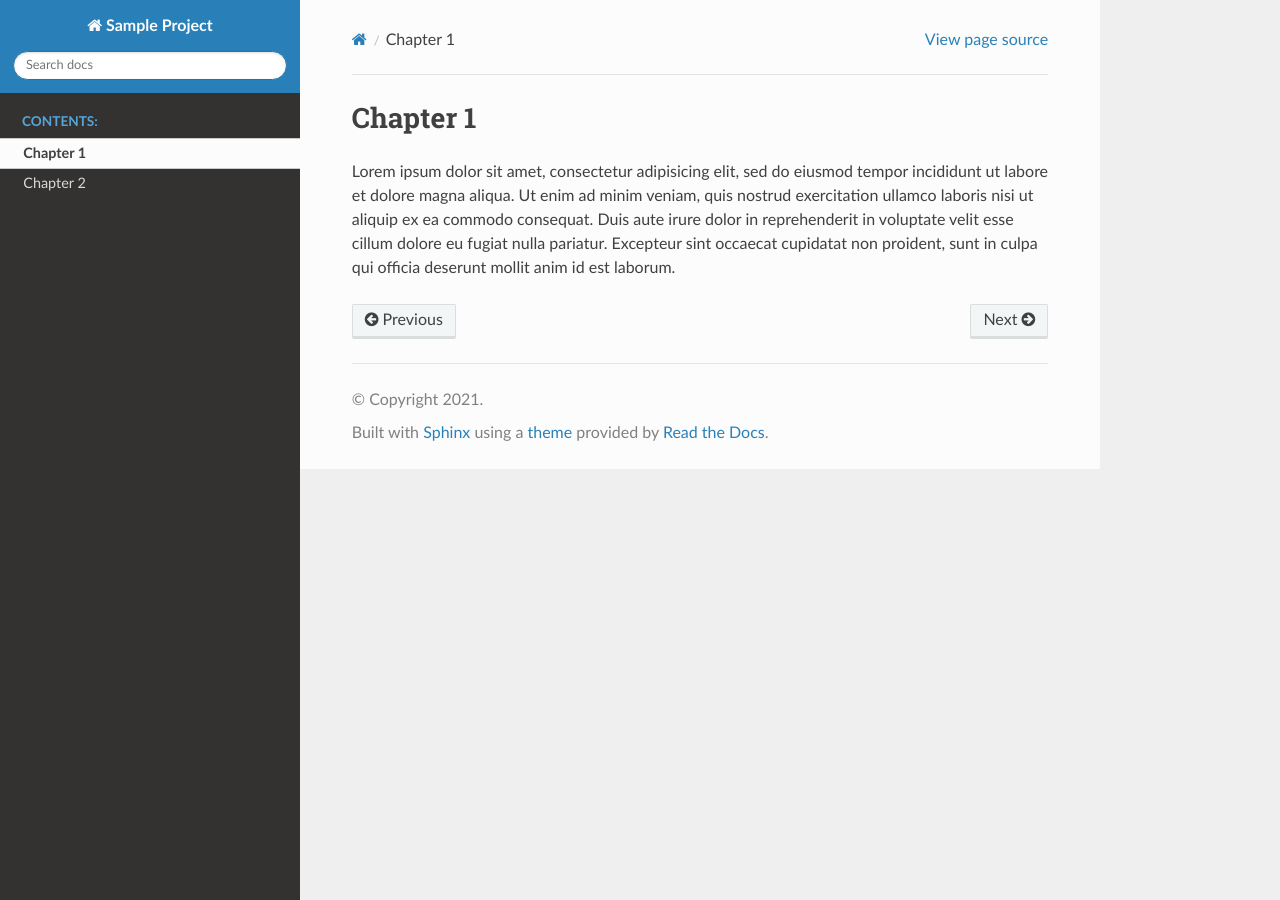
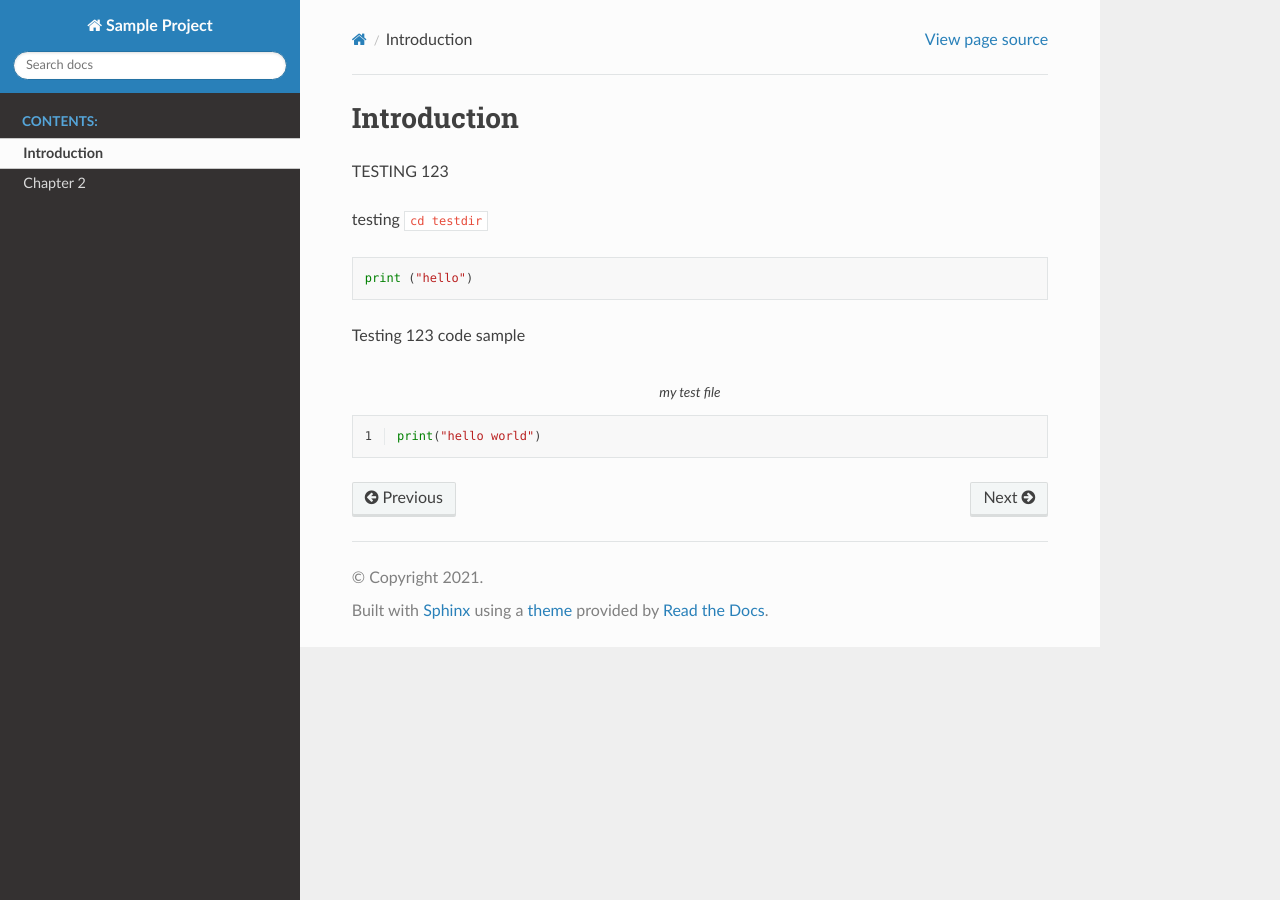
Before and after one commit to trentfulcher/sphinx-template, a Sphinx documentation site: the page built from source/chapter1/index.rst, in a window 1280 px wide. Built offline with Sphinx 7.4.7 and the Read the Docs theme 2.0.0, drawn with Linux system fonts in a browser that asks for light colours.

Commit message:
1st Commit

```diff
--- a/source/chapter1/index.rst
+++ b/source/chapter1/index.rst
@@ -1,9 +1,17 @@
-Chapter 1
-=========
+Introduction
+============
 
-Lorem ipsum dolor sit amet, consectetur adipisicing elit, sed do eiusmod
-tempor incididunt ut labore et dolore magna aliqua. Ut enim ad minim veniam,
-quis nostrud exercitation ullamco laboris nisi ut aliquip ex ea commodo
-consequat. Duis aute irure dolor in reprehenderit in voluptate velit esse
-cillum dolore eu fugiat nulla pariatur. Excepteur sint occaecat cupidatat non
-proident, sunt in culpa qui officia deserunt mollit anim id est laborum.
+TESTING
+123
+
+testing ``cd testdir``
+
+.. code-block:: python
+
+    print ("hello")
+
+Testing 123 code sample
+
+.. literalinclude:: test.py
+    :caption: my test file
+    :linenos:
--- /dev/null
+++ b/source/chapter1/test.py
@@ -0,0 +1 @@
+print("hello world")
--- a/source/index.rst
+++ b/source/index.rst
@@ -1,5 +1,5 @@
-Sample Sphinx Project
-=====================
+Continuous Integration Project
+==============================
 
 Fill in  this text with your own intro text
 
```
